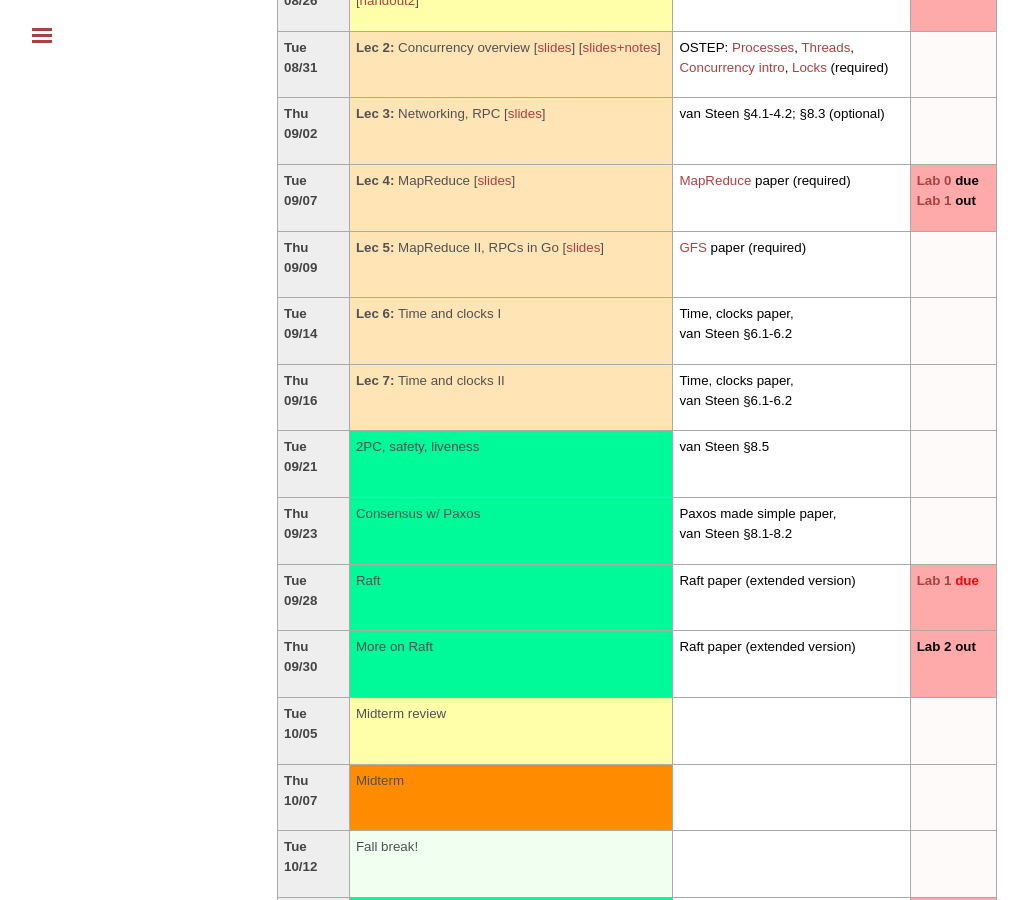
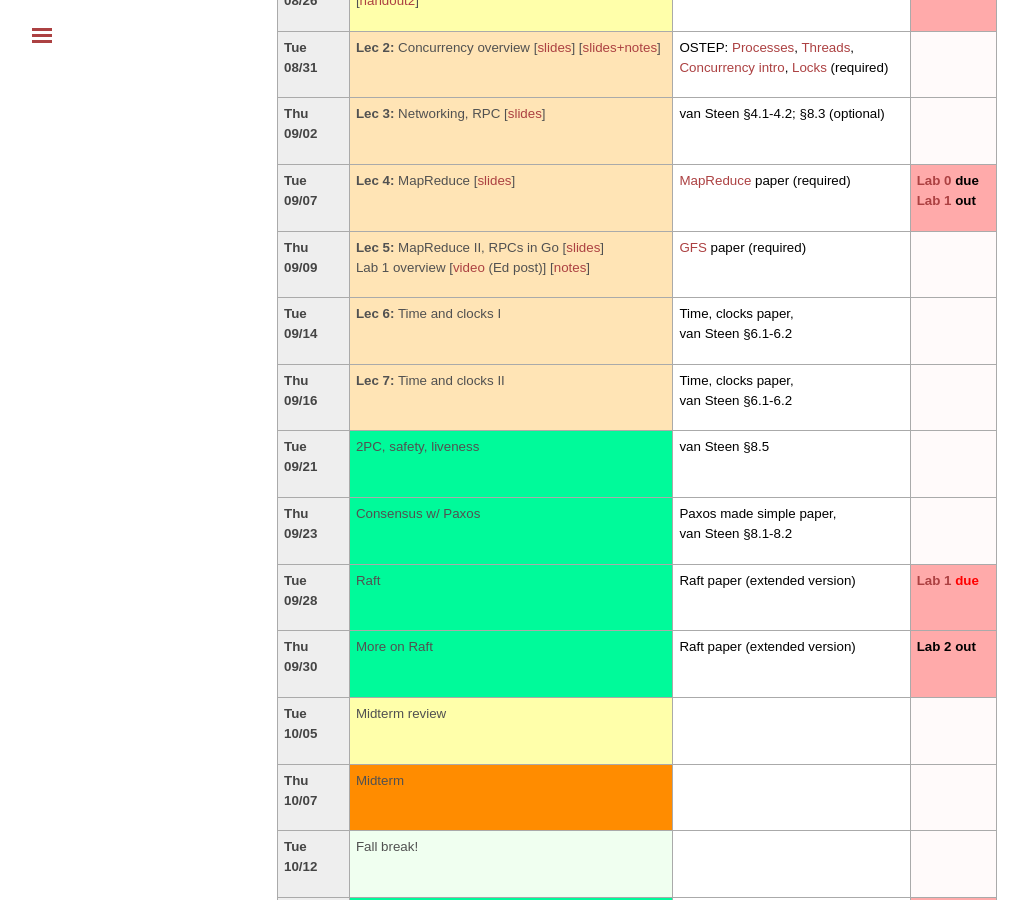
Before and after one commit to tddg/cs475-fall21, a Jekyll site: the page built from schedule.md, in a window 1280 px wide and 900 px high, scrolled down 378 px. Shown: the whole window, without its empty margins (3-1031 px from the left). Built offline with Jekyll 4.4.1, drawn with Linux system fonts in a browser that asks for light colours.

Commit message:
added lab1 overview

```diff
--- a/_data/news.yml
+++ b/_data/news.yml
@@ -1,3 +1,6 @@
+
+- date: <strong>09/10/2021</strong>
+  headline: "Lab 1 overview is posted."
 
 - date: <strong>09/08/2021</strong>
   headline: "Lec 5 is posted."
--- a/schedule.md
+++ b/schedule.md
@@ -166,7 +166,8 @@ The course schedule is tentative and subject to change\*.
 <tr> <!-- week of Sep 06 -->
   <td id="2021-09-09" class="date"><b>Thu 09/09</b></td>
   <td class="fundamentals">
-		<b>Lec 5:</b> MapReduce II, RPCs in Go [<a href="./public/lecs/lec5-mr-ft.pdf">slides</a>]
+		<b>Lec 5:</b> MapReduce II, RPCs in Go [<a href="./public/lecs/lec5-mr-ft.pdf">slides</a>] <br/>
+		Lab 1 overview [<a href="https://edstem.org/us/courses/8902/discussion/601030">video</a> (Ed post)] [<a href="./public/lecs/lab1_mapreduce_arch.pdf">notes</a>]
   </td>
   <td class="reading">
 		<a href="./public/papers/gfs_sosp03.pdf">GFS</a> paper (required)
```
Also changed, not shown: 1 other file.
